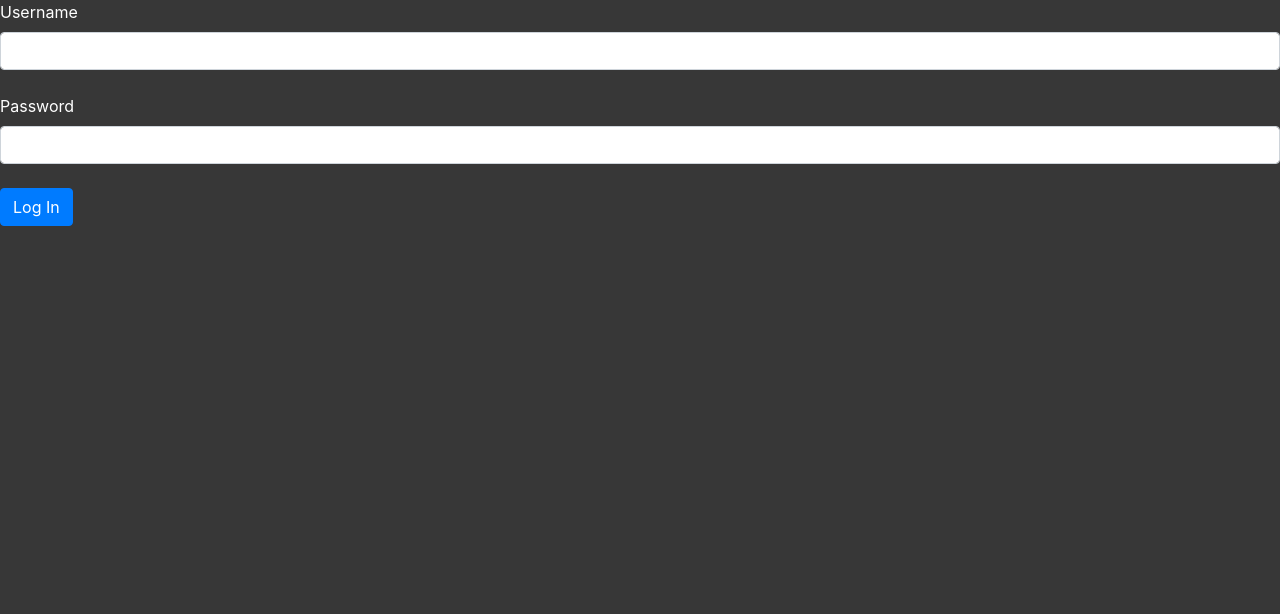
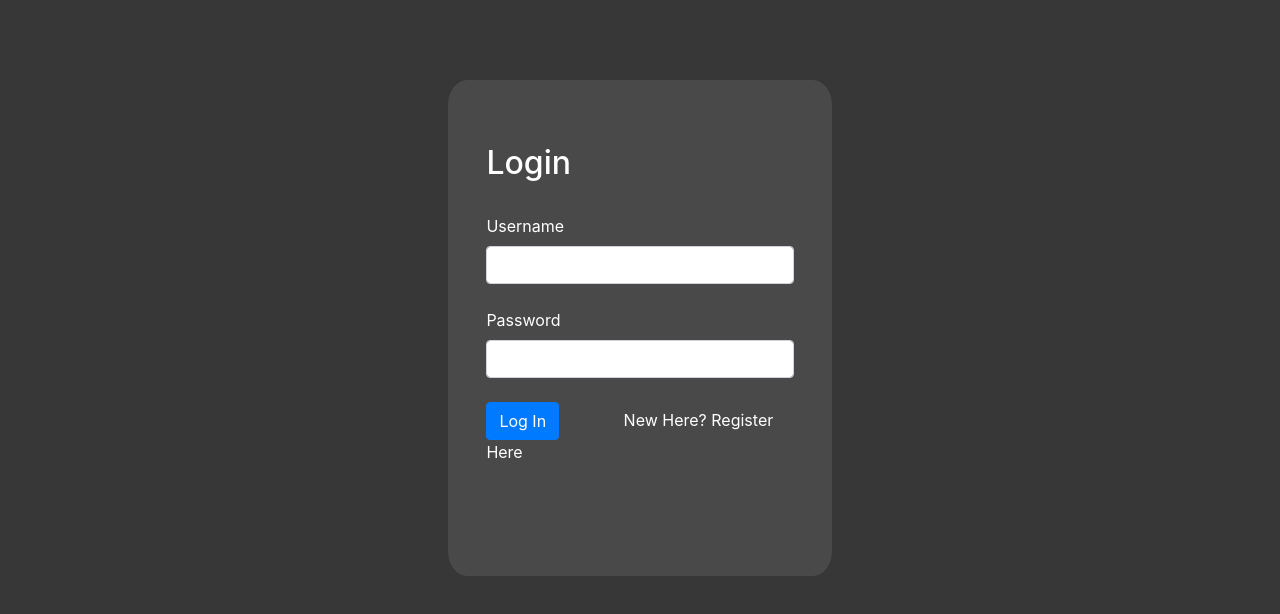
Before and after one commit to sd8capricon/sm.react, a React (Create React App) app: page /login in a window 1280 px wide. Shown: the top 614 px of the page. Built offline with nearby package versions, Linux system fonts and the light colour scheme.

Commit message:
styled login page

```diff
--- a/src/App.css
+++ b/src/App.css
@@ -1,3 +1,12 @@
+/* Login Form */
+.Login-Form{
+    background-color: #494949;
+    border-radius: 5%;
+    padding: 5vw 3vw;
+    margin: 6.25vw auto;
+    width: 30vw;
+}
+
 /* FriendList */
 .friendList{
     background-color: #202020;
--- a/src/components/Login.jsx
+++ b/src/components/Login.jsx
@@ -1,6 +1,7 @@
 import axios from "axios";
 import { useState } from "react";
 import { Form, Button } from 'react-bootstrap';
+import { Link } from "react-router-dom";
 
 
 export default function Login(){
@@ -40,15 +41,14 @@ export default function Login(){
         });;
     }
     return(
-        <div>
-            <Form className="adminForm adminLoginForm" onSubmit={handleSubmit}>
-                <Form.Label>Username</Form.Label><br/>
-                <Form.Control type="text" value={username} onChange={handleUsername}/><br/>
-                <Form.Label>Password</Form.Label><br/>
-                <Form.Control type="password" autoComplete="on"value={password} onChange={handlePassword}/><br/>
-                <Button type="submit">Log In</Button><br/>
-                {isError?<label style={{color:"red"}}>{err}</label>: <label></label>}
-            </Form>
-        </div>
+        <Form className="Login-Form" onSubmit={handleSubmit}>
+            <h2>Login</h2><br/>
+            <Form.Label>Username</Form.Label><br/>
+            <Form.Control type="text" value={username} onChange={handleUsername}/><br/>
+            <Form.Label>Password</Form.Label><br/>
+            <Form.Control type="password" autoComplete="on"value={password} onChange={handlePassword}/><br/>
+            <Button type="submit">Log In</Button><Link to="/" style={{color:"white", marginLeft:"21%"}}>New Here? Register Here</Link><br/><br />
+            {isError?<label>{err}</label>: <label> </label>}
+        </Form>
     );
 }
--- a/src/pages/home.jsx
+++ b/src/pages/home.jsx
@@ -65,8 +65,7 @@ export default function Home(){
     if(verificationError || getFriendError){
         return(
             <div>
-                <h1>User Validation Error</h1>
-                <h2>Please Try Logging in again</h2>
+                {/* <h1>You are not Logged In</h1> */}
                 <Login/>
             </div>
         );
```
